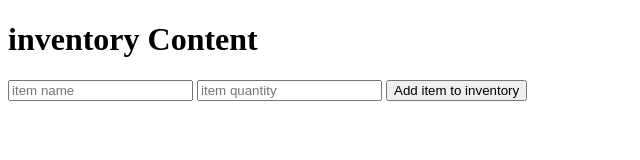
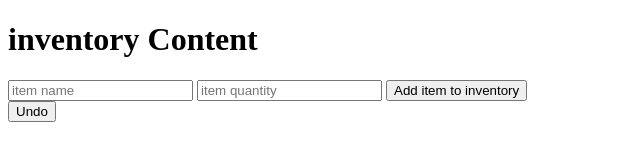
Before and after one commit to idriss30/inventory-manager, a website with bundled scripts: page index.html in a window 1280 px wide. Shown: the whole page, without its empty margins (0-640 px from the left). Built offline with nearby package versions, Linux system fonts and the light colour scheme.

Commit message:
added undo btn to move back in history

```diff
--- a/index.html
+++ b/index.html
@@ -20,7 +20,7 @@
       />
       <button type="submit">Add item to inventory</button>
     </form>
-
+    <button id="undo-btn">Undo</button>
     <script src="./bundle.js"></script>
   </body>
 </html>
```
